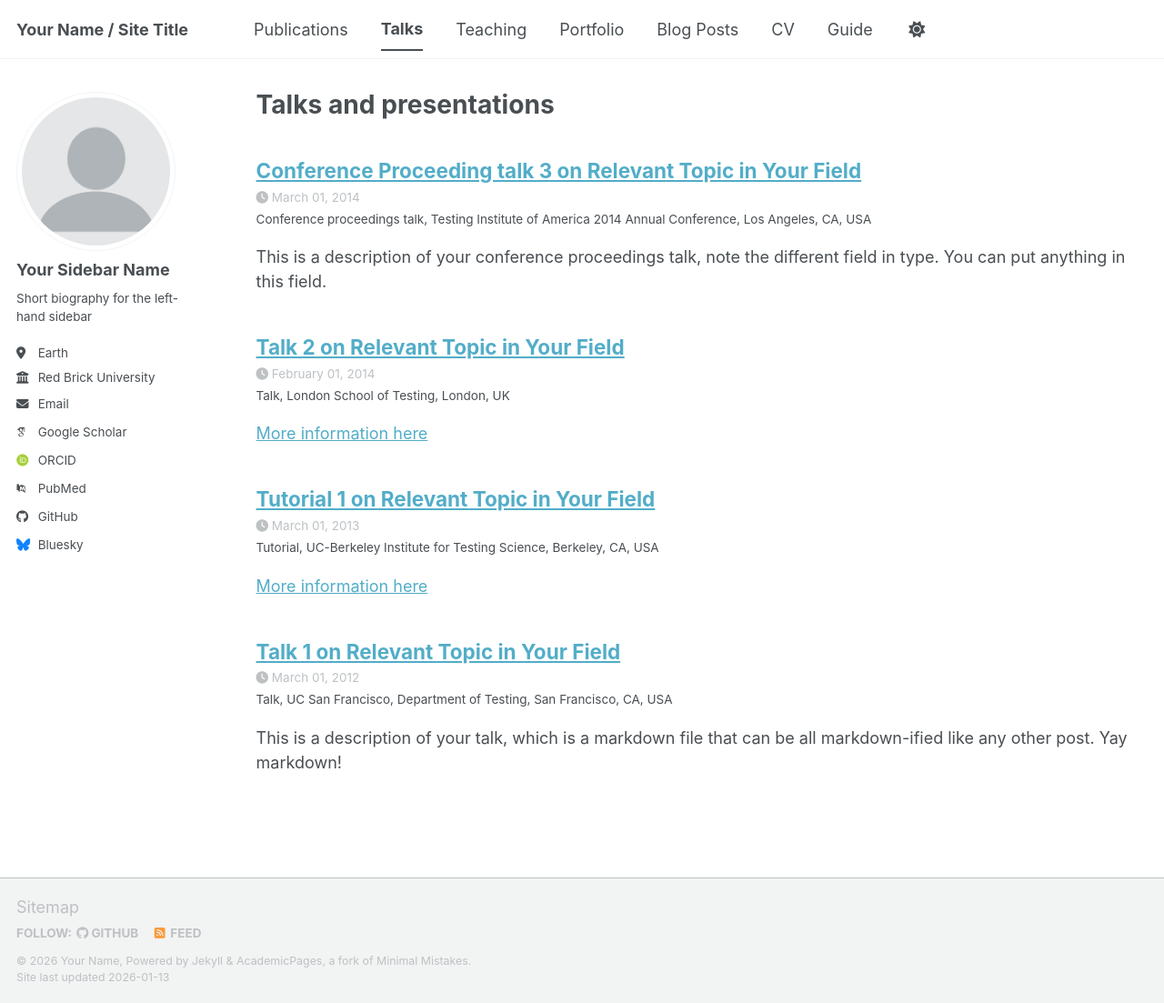
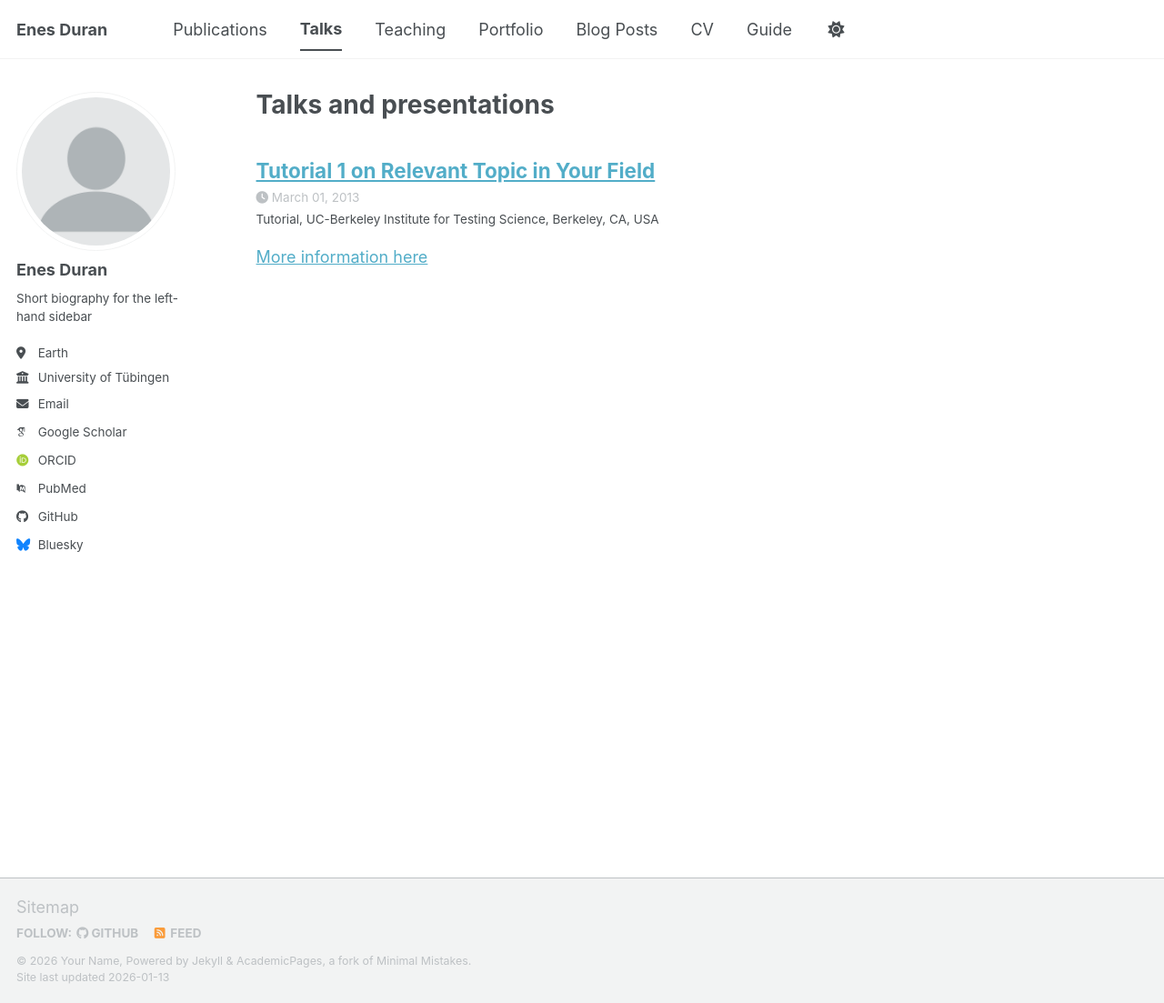
Before and after one commit to enesduran/webpage_new, a Jekyll site: the page built from _pages/talks.html, in a window 1280 px wide and 1103 px high. Shown: the whole window at 91% size. Built offline with Jekyll 4.4.1, drawn with Linux system fonts in a browser that asks for light colours; some web fonts are replaced; a script bundle is joined from its source files by our own code; library files that are not in the unit come from our copies.

Commit message:
update uni information

```diff
--- a/Gemfile
+++ b/Gemfile
@@ -9,5 +9,7 @@ group :jekyll_plugins do
   gem 'webrick', '~> 1.8'
 end
 
+
 gem 'github-pages'
 gem 'connection_pool', '2.5.0'
+gem "tzinfo-data", platforms: [:mingw, :mswin, :x64_mingw, :jruby]
--- a/_config.yml
+++ b/_config.yml
@@ -9,7 +9,7 @@
 # Basic Site Settings
 locale                   : "en-US"
 site_theme               : "default" # The available themes options are "default", "air", "sunrise", "mint", "dirt" and "contrast"
-title                    : "Your Name / Site Title"
+title                    : "Enes Duran"
 title_separator          : "-"
 name                     : &name "Your Name"
 description              : &description "Your Name's academic portfolio"   # Update this with a general description of your site, this is the default if not overridden by a page
@@ -24,18 +24,18 @@ repository               : "academicpages/academicpages.github.io"
 author:
   # Biographic information
   avatar           : "profile.png"
-  name             : "Your Sidebar Name"
+  name             : "Enes Duran"
   pronouns         : # example: "she/her"
   bio              : "Short biography for the left-hand sidebar"
   location         : "Earth"
-  employer         : "Red Brick University"
+  employer         : "University of Tübingen"
   uri              : # URL
   email            : "none@example.org"
 
   # Academic websites
   academia         : # URL
   arxiv            : # URL - Update with the correct link to your profile
-  googlescholar    : "https://scholar.google.com/citations?user=PS_CX0AAAAAJ"
+  googlescholar    : "https://scholar.google.com/citations?user=fpGupDUAAAAJ&hl=en"
   inspire-hep      : # URL
   impactstory      : # URL
   orcid            : "https://orcid.org/yourorcidurl"
--- a/_talks/2012-03-01-talk-1.md
+++ /dev/null
@@ -1,11 +0,0 @@
----
-title: "Talk 1 on Relevant Topic in Your Field"
-collection: talks
-type: "Talk"
-permalink: /talks/2012-03-01-talk-1
-venue: "UC San Francisco, Department of Testing"
-date: 2012-03-01
-location: "San Francisco, CA, USA"
----
-
-This is a description of your talk, which is a markdown file that can be all markdown-ified like any other post. Yay markdown!
--- a/_talks/2014-02-01-talk-2.md
+++ /dev/null
@@ -1,13 +0,0 @@
----
-title: "Talk 2 on Relevant Topic in Your Field"
-collection: talks
-type: "Talk"
-permalink: /talks/2014-02-01-talk-2
-venue: "London School of Testing"
-date: 2014-02-01
-location: "London, UK"
----
-
-[More information here](http://example2.com)
-
-This is a description of your talk, which is a markdown files that can be all markdown-ified like any other post. Yay markdown!
--- a/_talks/2014-03-01-talk-3.md
+++ /dev/null
@@ -1,11 +0,0 @@
----
-title: "Conference Proceeding talk 3 on Relevant Topic in Your Field"
-collection: talks
-type: "Conference proceedings talk"
-permalink: /talks/2014-03-01-talk-3
-venue: "Testing Institute of America 2014 Annual Conference"
-date: 2014-03-01
-location: "Los Angeles, CA, USA"
----
-
-This is a description of your conference proceedings talk, note the different field in type. You can put anything in this field.
```
